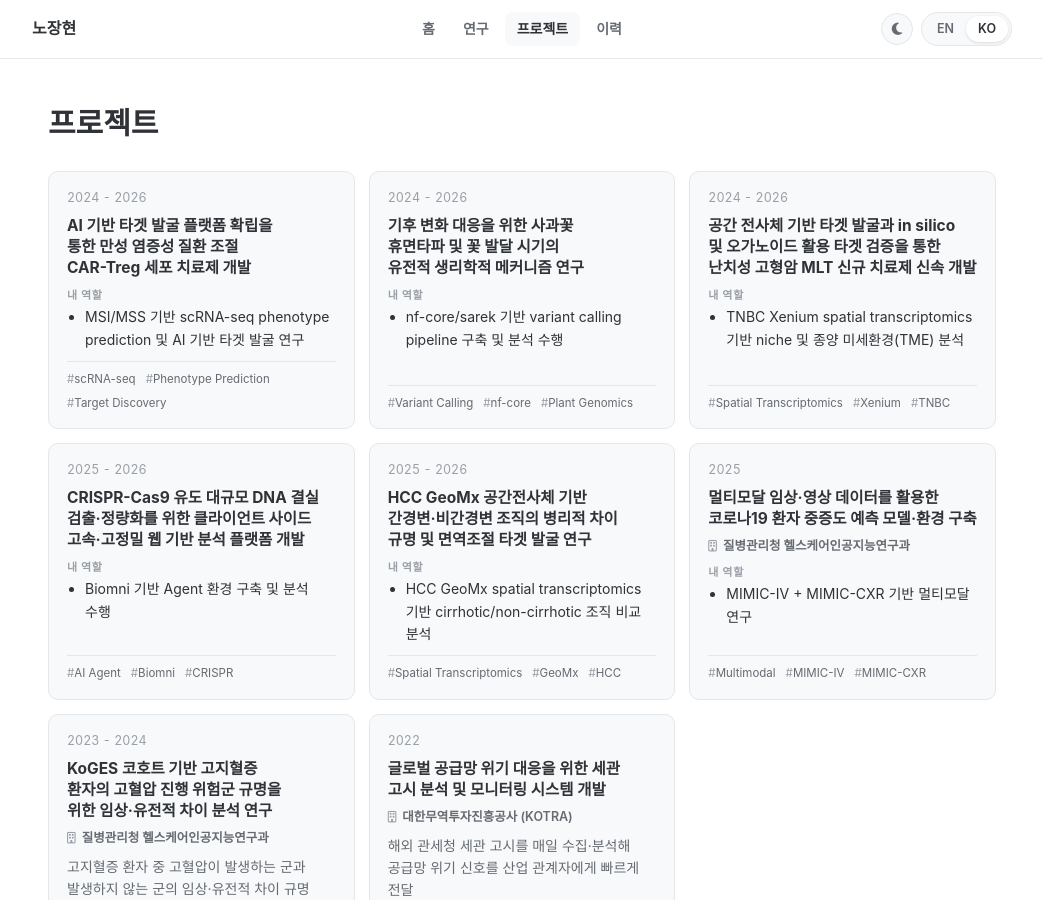
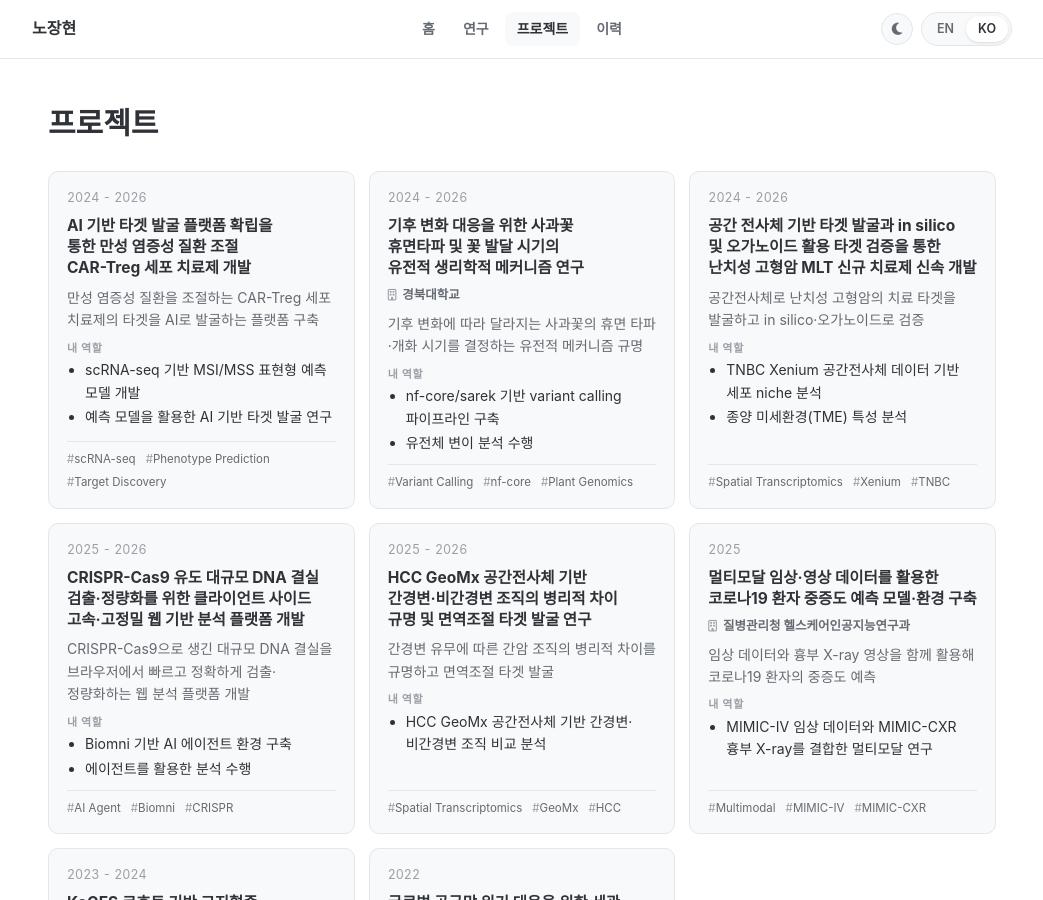
Before and after one commit to janghyunnoh/janghyunnoh.github.io, a Jekyll site: the page built from ko/projects/index.md, in a window 1280 px wide and 900 px high. Shown: the whole window, without its empty margins (118-1161 px from the left). Built offline with Jekyll 4.4.1, drawn with Linux system fonts in a browser that asks for light colours.

Commit message:
Projects: goal and role for every card; Kyungpook National Univ. partner
- One-line goal (EN/KO) for the six cards that had none
- Role bullets reworded and split where the user's note covered two steps
- Apple dormancy project: Kyungpook National University as partner

Co-Authored-By: Claude Opus 5.5 <noreply@anthropic.com>
Claude-Session: https://claude.ai/code/session_01KSQJoZP1auZdYkoBxWPSet

```diff
--- a/_data/projects.yml
+++ b/_data/projects.yml
@@ -10,46 +10,66 @@
 - period: "2024 - 2026"
   title: "AI-based target discovery platform for CAR-Treg cell therapy in chronic inflammatory disease"
   title_ko: "AI 기반 타겟 발굴 플랫폼 확립을 통한 만성 염증성 질환 조절 CAR-Treg 세포 치료제 개발"
+  summary: "Build an AI platform that discovers targets for CAR-Treg cell therapies against chronic inflammatory diseases."
+  summary_ko: "만성 염증성 질환을 조절하는 CAR-Treg 세포 치료제의 타겟을 AI로 발굴하는 플랫폼 구축"
   role:
-    - "MSI/MSS phenotype prediction from scRNA-seq and AI-based target discovery"
+    - "Developed scRNA-seq models to predict MSI/MSS phenotypes"
+    - "Applied the models to AI-based target discovery"
   role_ko:
-    - "MSI/MSS 기반 scRNA-seq phenotype prediction 및 AI 기반 타겟 발굴 연구"
+    - "scRNA-seq 기반 MSI/MSS 표현형 예측 모델 개발"
+    - "예측 모델을 활용한 AI 기반 타겟 발굴 연구"
   tags: [scRNA-seq, Phenotype Prediction, Target Discovery]
 
 - period: "2024 - 2026"
   title: "Genetic and physiological mechanisms of apple blossom dormancy release and flower development under climate change"
   title_ko: "기후 변화 대응을 위한 사과꽃 휴면타파 및 꽃 발달 시기의 유전적 생리학적 메커니즘 연구"
+  org: "Kyungpook National University"
+  org_ko: "경북대학교"
+  summary: "Uncover the genetic mechanisms behind apple blossom dormancy release and flowering time as the climate changes."
+  summary_ko: "기후 변화에 따라 달라지는 사과꽃의 휴면 타파·개화 시기를 결정하는 유전적 메커니즘 규명"
   role:
-    - "Built an nf-core/sarek variant-calling pipeline and ran the analysis"
+    - "Built a variant-calling pipeline with nf-core/sarek"
+    - "Ran the genomic variant analysis"
   role_ko:
-    - "nf-core/sarek 기반 variant calling pipeline 구축 및 분석 수행"
+    - "nf-core/sarek 기반 variant calling 파이프라인 구축"
+    - "유전체 변이 분석 수행"
   tags: [Variant Calling, nf-core, Plant Genomics]
 
 - period: "2024 - 2026"
   title: "Spatial transcriptomics-based target discovery with in silico and organoid validation for refractory solid tumors"
   title_ko: "공간 전사체 기반 타겟 발굴과 in silico 및 오가노이드 활용 타겟 검증을 통한 난치성 고형암 MLT 신규 치료제 신속 개발"
+  summary: "Find therapeutic targets for refractory solid tumors from spatial transcriptomics and validate them in silico and in organoids."
+  summary_ko: "공간전사체로 난치성 고형암의 치료 타겟을 발굴하고 in silico·오가노이드로 검증"
   role:
-    - "Niche and tumor microenvironment (TME) analysis of TNBC Xenium spatial transcriptomics"
+    - "Cellular niche analysis of TNBC Xenium spatial transcriptomics"
+    - "Characterized the tumor microenvironment (TME)"
   role_ko:
-    - "TNBC Xenium spatial transcriptomics 기반 niche 및 종양 미세환경(TME) 분석"
+    - "TNBC Xenium 공간전사체 데이터 기반 세포 niche 분석"
+    - "종양 미세환경(TME) 특성 분석"
   tags: [Spatial Transcriptomics, Xenium, TNBC]
 
 - period: "2025 - 2026"
   title: "Client-side web platform for fast, accurate detection and quantification of CRISPR-Cas9-induced large DNA deletions"
   title_ko: "CRISPR-Cas9 유도 대규모 DNA 결실 검출·정량화를 위한 클라이언트 사이드 고속·고정밀 웹 기반 분석 플랫폼 개발"
+  summary: "Develop a browser-based platform that quickly and accurately detects and quantifies large DNA deletions induced by CRISPR-Cas9."
+  summary_ko: "CRISPR-Cas9으로 생긴 대규모 DNA 결실을 브라우저에서 빠르고 정확하게 검출·정량화하는 웹 분석 플랫폼 개발"
   role:
-    - "Built a Biomni-based agent environment and performed analyses"
+    - "Set up a Biomni-based AI agent environment"
+    - "Ran analyses with the agent"
   role_ko:
-    - "Biomni 기반 Agent 환경 구축 및 분석 수행"
+    - "Biomni 기반 AI 에이전트 환경 구축"
+    - "에이전트를 활용한 분석 수행"
   tags: [AI Agent, Biomni, CRISPR]
 
 - period: "2025 - 2026"
   title: "GeoMx spatial transcriptomics of cirrhotic vs. non-cirrhotic HCC tissue for immunomodulatory target discovery"
   title_ko: "HCC GeoMx 공간전사체 기반 간경변·비간경변 조직의 병리적 차이 규명 및 면역조절 타겟 발굴 연구"
+  summary: "Identify pathological differences between cirrhotic and non-cirrhotic liver cancer tissue and find immunomodulatory targets."
+  summary_ko: "간경변 유무에 따른 간암 조직의 병리적 차이를 규명하고 면역조절 타겟 발굴"
   role:
-    - "Comparative analysis of cirrhotic vs. non-cirrhotic tissue using HCC GeoMx spatial transcriptomics"
+    - "Compared cirrhotic and non-cirrhotic tissue using HCC GeoMx spatial transcriptomics"
   role_ko:
-    - "HCC GeoMx spatial transcriptomics 기반 cirrhotic/non-cirrhotic 조직 비교 분석"
+    - "HCC GeoMx 공간전사체 기반 간경변·비간경변 조직 비교 분석"
   tags: [Spatial Transcriptomics, GeoMx, HCC]
 
 - period: "2025"
@@ -57,10 +77,12 @@
   title_ko: "멀티모달 임상·영상 데이터를 활용한 코로나19 환자 중증도 예측 모델·환경 구축"
   org: "Division of Healthcare and AI, Korea Disease Control and Prevention Agency (KDCA)"
   org_ko: "질병관리청 헬스케어인공지능연구과"
+  summary: "Predict COVID-19 severity by combining clinical records with chest X-ray images."
+  summary_ko: "임상 데이터와 흉부 X-ray 영상을 함께 활용해 코로나19 환자의 중증도 예측"
   role:
-    - "Multimodal modeling with MIMIC-IV and MIMIC-CXR"
+    - "Multimodal modeling that combines MIMIC-IV clinical data with MIMIC-CXR chest X-rays"
   role_ko:
-    - "MIMIC-IV + MIMIC-CXR 기반 멀티모달 연구"
+    - "MIMIC-IV 임상 데이터와 MIMIC-CXR 흉부 X-ray를 결합한 멀티모달 연구"
   tags: [Multimodal, MIMIC-IV, MIMIC-CXR]
 
 - period: "2023 - 2024"
```
